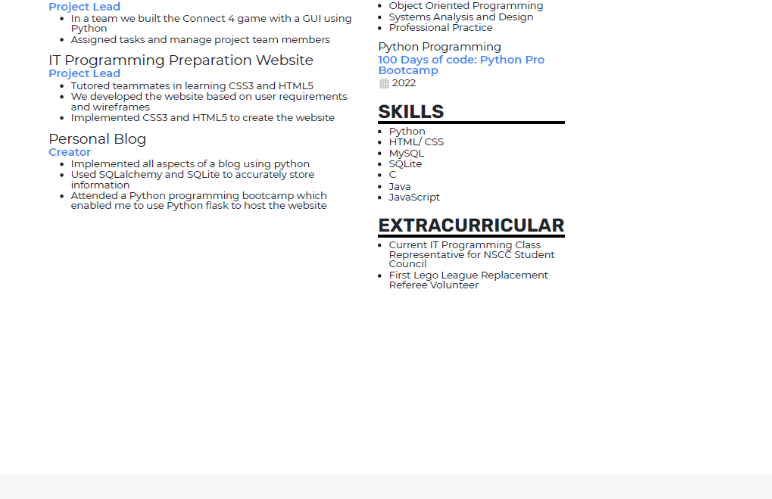
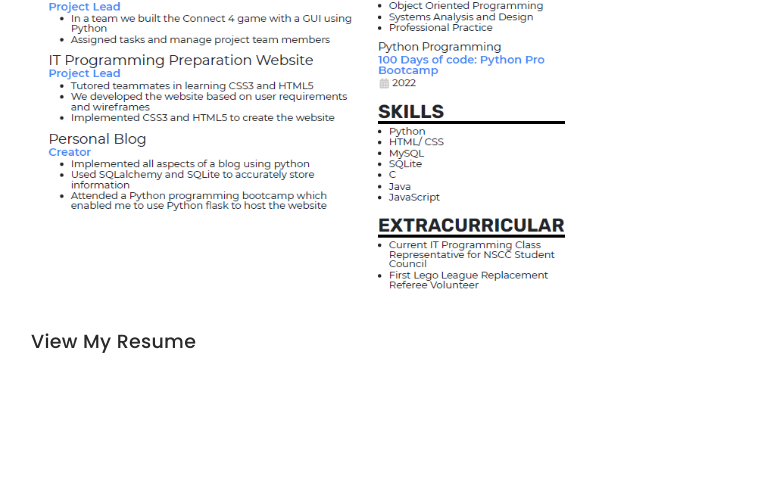
Before and after one commit to ProgramStuff/Portfolio, a plain HTML site: page skills.html in a window 1280 px wide. Shown: the part 621-1120 px from the top of the page, without its empty margins (51-823 px from the left). Drawn offline with nearby package versions, Linux system fonts and the light colour scheme; a web font is replaced by a local one.

Commit message:
Added resume

```diff
--- a/skills.html
+++ b/skills.html
@@ -123,7 +123,7 @@
                 <img src="assets/img/portfolio/my_resume1.png" class="img-responsive" alt="img">
                 <div class="journal-txt">
 
-<!--                  <h4><a href="">My Resume</a></h4>-->
+                  <h4><a href="assets/resume/JK-Resume.pdf">View My Resume</a></h4>
 <!--                  <p class="separator">-->
 <!--                    Find out more about my experience-->
 <!--                  </p>-->
```
Also changed, not shown: 1 other file.
